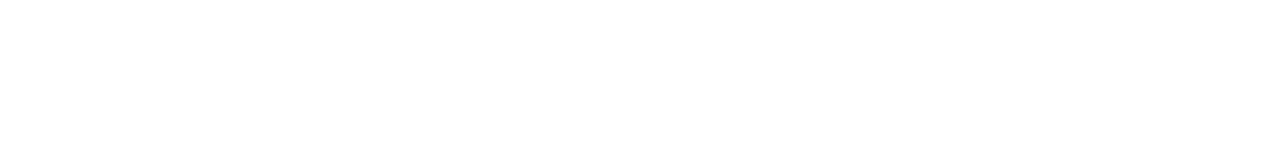
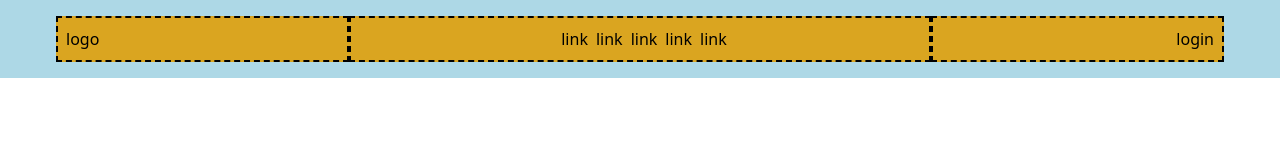
Before and after one commit to davidetaribelli/htmlcss-struttura-discord, a plain HTML site: page index.html in a window 1280 px wide. Drawn offline with Linux system fonts and the light colour scheme.

Commit message:
feat(header): add nav and css

```diff
--- a/css/style.css
+++ b/css/style.css
@@ -0,0 +1,56 @@
+*{
+    box-sizing: border-box;
+    padding: 0;
+    margin: 0;
+    font-family: system-ui, -apple-system, BlinkMacSystemFont, 'Segoe UI', Roboto, Oxygen, Ubuntu, Cantarell, 'Open Sans', 'Helvetica Neue', sans-serif;
+}
+
+
+header{
+    background-color: #ADD8E6;
+}
+
+nav{
+    background-color: #DAA520;
+}
+
+.boxed{
+    max-width: 1200px;
+    margin: 0 auto;
+    padding: 1rem;
+}
+
+.flexbox{
+    display: flex;
+    flex-direction: row;
+    align-items: center;
+}
+
+.flexbox.logo{
+    justify-content: flex-start;
+}
+
+.flexbox.link{
+    justify-content: center;
+}
+
+.flexbox.login {
+    justify-content: flex-end;
+}
+
+.boxedNav{
+    padding: 0.5em;
+    min-height: 46px;
+    border: 2px dashed black;
+    width: calc(100% / 3);
+}
+
+.boxedNav a{
+    text-decoration: none;
+    color: black;
+    margin-left: 0.5em;
+}
+
+.link{
+    width:calc(100% / 3 * 2);
+}
--- a/index.html
+++ b/index.html
@@ -1,12 +1,45 @@
 <!DOCTYPE html>
 <html lang="en">
+
 <head>
     <meta charset="UTF-8">
     <meta http-equiv="X-UA-Compatible" content="IE=edge">
     <meta name="viewport" content="width=device-width, initial-scale=1.0">
-    <title>Document</title>
+    <link rel="stylesheet" href="./css/style.css">
+    <title>Layout Discord</title>
 </head>
+
 <body>
 
+    <!-- logo, nav, login e intestazione -->
+    <header>
+        <div class="boxed">
+            <nav>
+                <div class="flexbox">
+                    <div class="boxedNav flexbox logo">logo</div>
+                    <div class="boxedNav link flexbox ">
+                        <a href="#"> link </a>
+                        <a href="#"> link </a>
+                        <a href="#"> link </a>
+                        <a href="#"> link </a>
+                        <a href="#"> link </a>
+                    </div>
+                    <div class="boxedNav flexbox login">login</div>
+                </div>
+            </nav>
+        </div>
+
+    </header>
+
+    <!-- corpo della pagina -->
+    <main>
+
+    </main>
+
+    <!-- fine della pagina -->
+    <footer>
+
+    </footer>
 </body>
+
 </html>
```
